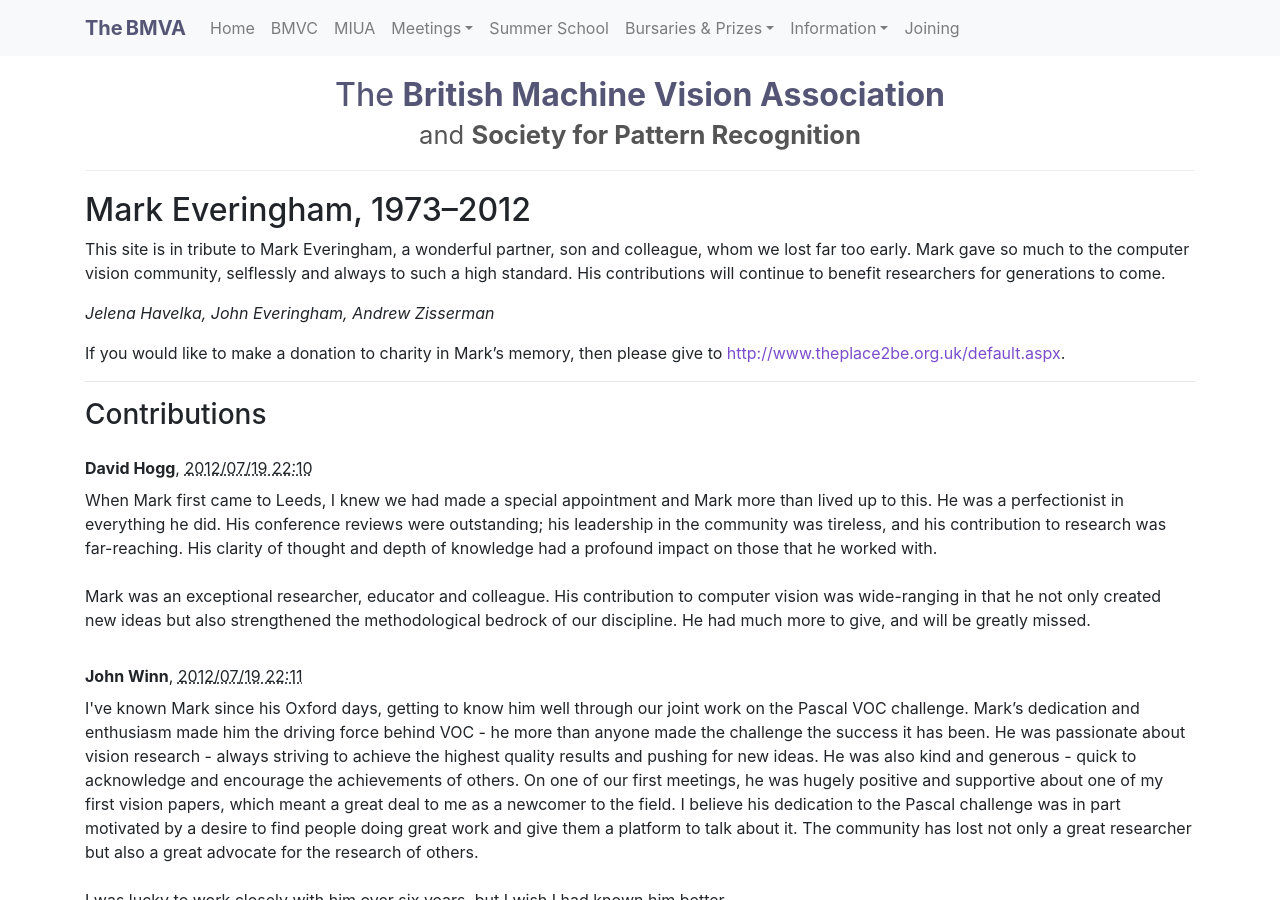
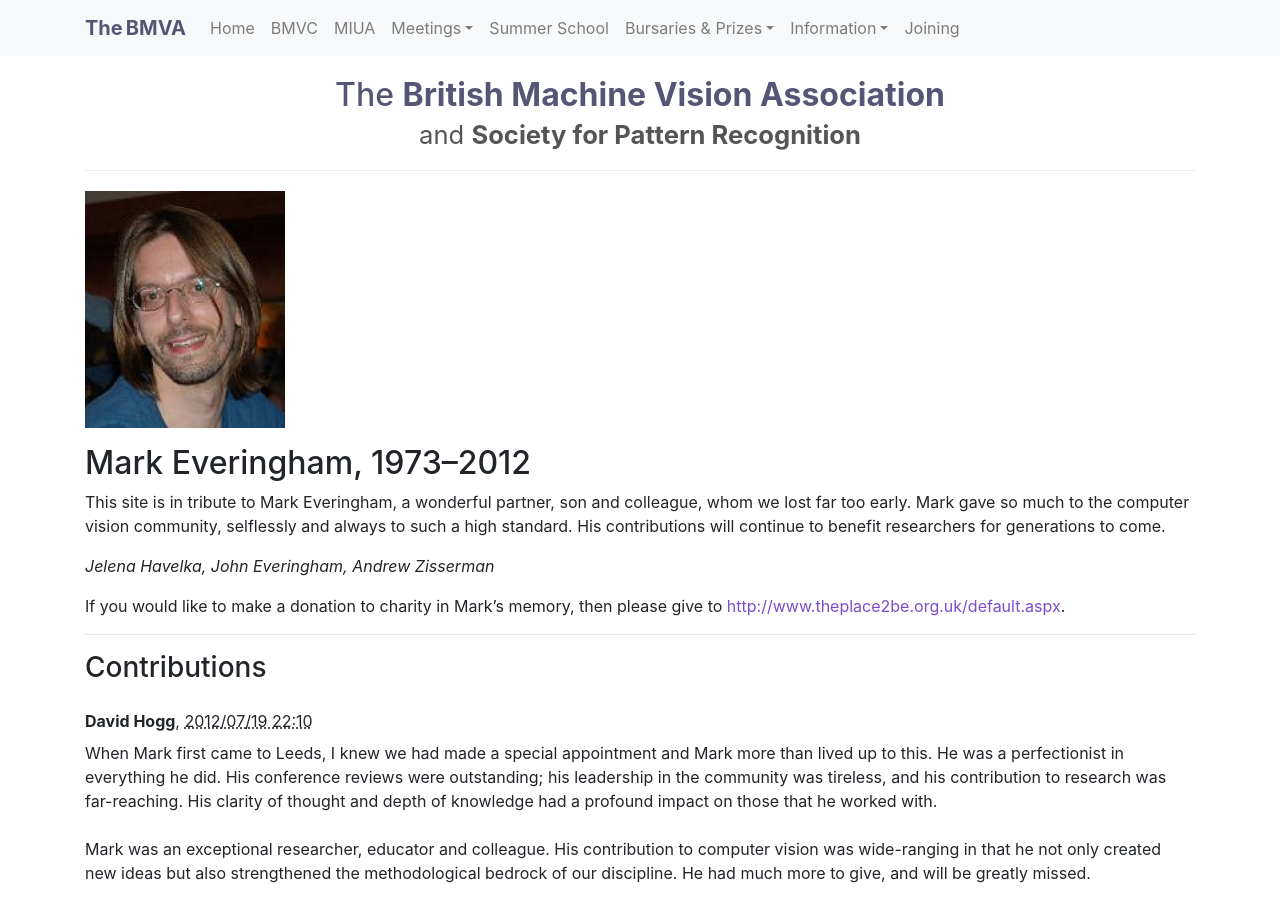
Before and after one commit to BritishMachineVisionAssociation/BMVC2021, a Jekyll site: the page built from obituaries/mark-everingham.md, in a window 1280 px wide and 900 px high. Built offline with Jekyll 4.4.1, drawn with Linux system fonts in a browser that asks for light colours; nearby versions of some CDN libraries.

Commit message:
Added marks photo.

```diff
--- a/obituaries/mark-everingham.md
+++ b/obituaries/mark-everingham.md
@@ -3,6 +3,10 @@ layout: default_sparse
 title: Mark Everingham
 custom_css: ".fn { font-weight: bold; } .hentry { padding-top: 1rem; padding-bottom: 1rem; } .published { -webkit-text-decoration: none; text-decoration: none; } .comment_head { padding-bottom: 0.5rem; }  "
 ---
+
+
+
+<img id="mugshot" src="{{ site.baseurl }}/assets/images/obituaries/mark_everingham.jpg" height="auto" draggable="false" style="user-drag:none; -moz-user-select:none; -webkit-user-drag:none; margin-right: 18px;"/>
 
 ## Mark Everingham, 1973--2012
 
```
Also changed, not shown: assets/images/obituaries/mark_everingham.jpg (added).
